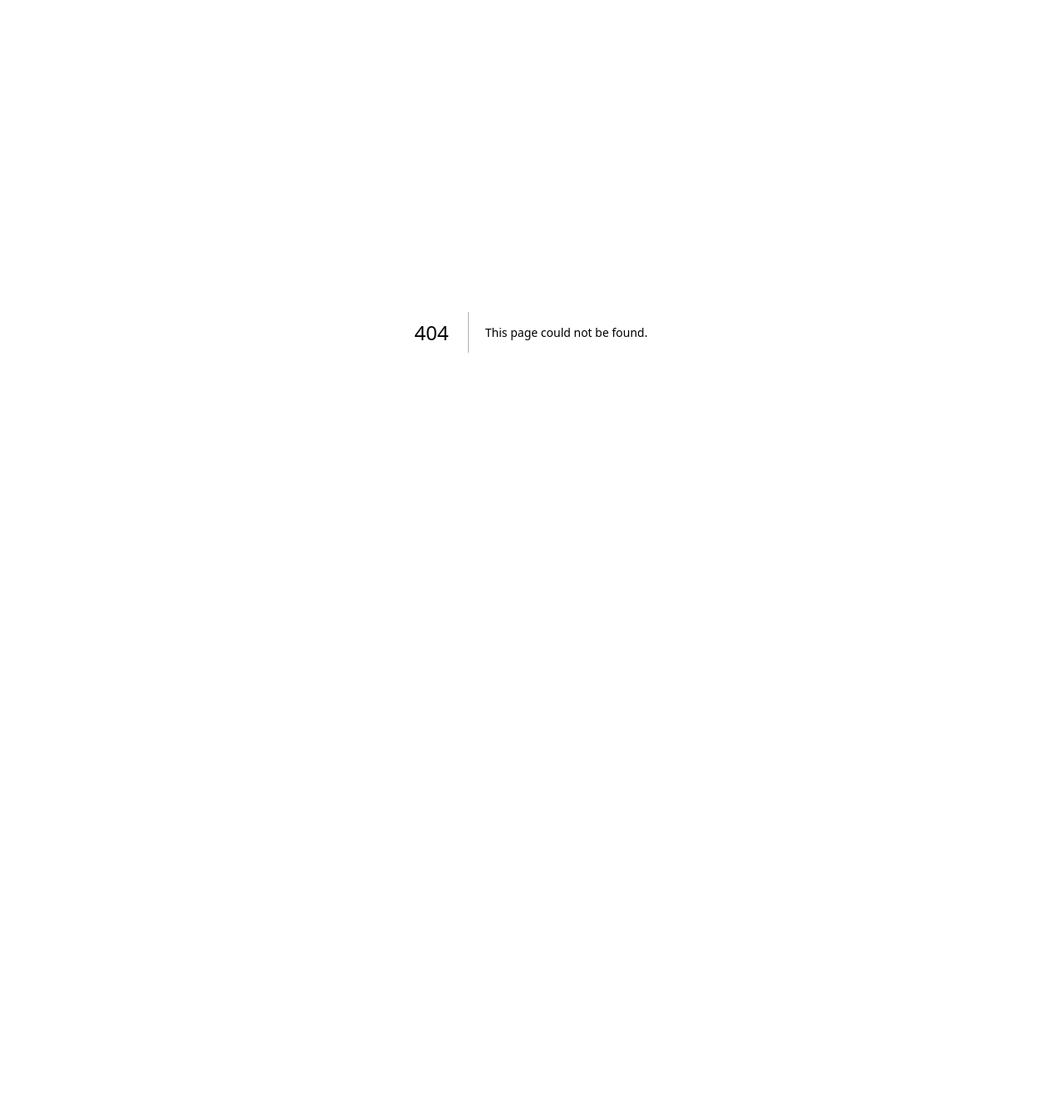
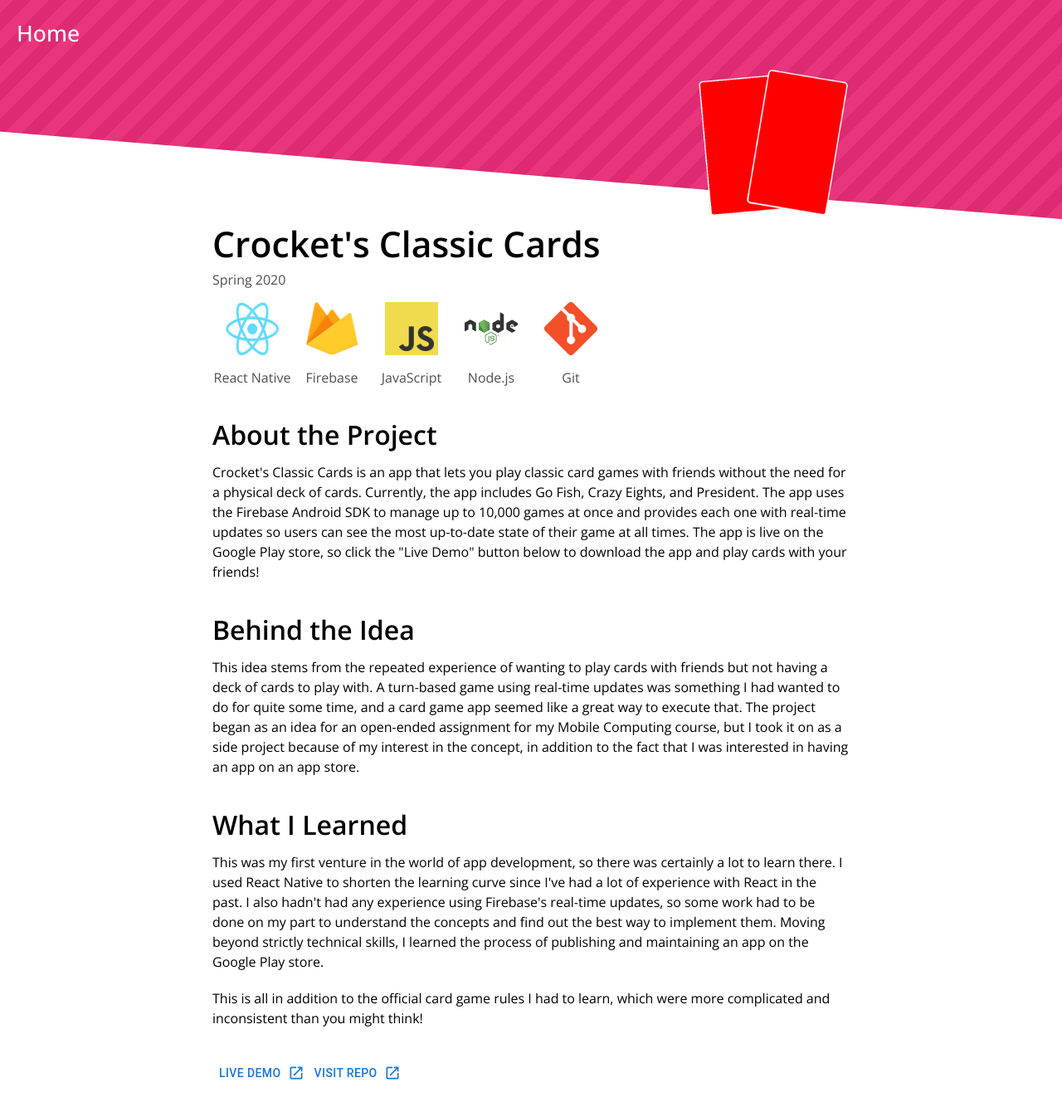
Before and after one commit to liamcr/portfolio-next, a Next.js app: page /crocketsClassicCards in a window 1280 px wide. Before the commit this address had no page. Shown: the top 1340 px of the page at 83% size. Before the commit the page ends 800 px from the top, so only its background shows below. Built offline with nearby package versions, Linux system fonts and the light colour scheme.

Commit message:
Add project page

```diff
--- /dev/null
+++ b/app/[projectId]/ProjectPageContent.module.css
@@ -0,0 +1,55 @@
+.projectPageContentContainer {
+  width: 60%;
+  margin: 0 auto;
+}
+
+.projectPageHeader {
+  font-weight: 600;
+  font-size: 32pt;
+  margin-bottom: 4px;
+}
+
+.projectPageSubtitle {
+  color: #4f4f4f;
+}
+
+.projectSectionHeader {
+  font-weight: 600;
+  font-size: 24pt;
+  margin-bottom: 12px;
+}
+
+.projectSectionBody {
+  margin-bottom: 36px;
+}
+
+.projectPreviewTechnologiesContainer {
+  margin-bottom: 36px;
+  display: flex;
+}
+
+.projectSectionBodyParagraph {
+  line-height: 1.5;
+}
+
+.projectIcon {
+  position: absolute;
+  transform: translateY(-184px);
+  max-width: 184px;
+  max-height: 184px;
+  right: 20%;
+}
+
+.projectSectionBody .projectSectionBodyParagraph:not(:last-child) {
+  margin-bottom: 20px;
+}
+
+@media only screen and (max-width: 700px) {
+  .projectPageContentContainer {
+    width: 90%;
+  }
+
+  .projectIcon {
+    right: 5%;
+  }
+}
--- /dev/null
+++ b/app/[projectId]/ProjectPageContent.tsx
@@ -0,0 +1,78 @@
+import React from "react";
+import TechnologyPreview from "../TechnologyPreview";
+import { Button, useMediaQuery } from "@mui/material";
+import OpenInNew from "@mui/icons-material/OpenInNew";
+import { Project } from "../../custom/projects";
+import styles from "./ProjectPageContent.module.css";
+import Image from "next/image";
+
+type ProjectPageContentProps = {
+  project: Project;
+};
+
+const ProjectPageContent: React.FC<ProjectPageContentProps> = ({ project }) => {
+  const isSmallScreen = useMediaQuery("(max-width: 700px)");
+
+  return (
+    <div className={styles.projectPageContentContainer}>
+      <Image
+        src={project.icon}
+        alt="Project Icon"
+        className={styles.projectIcon}
+      />
+      <div className={styles.projectPageHeader}>{project.name}</div>
+      <div className={styles.projectPageSubtitle}>{project.date}</div>
+      <div className={styles.projectPreviewTechnologiesContainer}>
+        {project.technologies
+          .slice(0, isSmallScreen ? 2 : undefined)
+          .map((technology, index) => (
+            <TechnologyPreview key={index} technologyID={technology} />
+          ))}
+      </div>
+      {project.sections.map((section, index) => (
+        <div className={styles.projectSection} key={index}>
+          <div className={styles.projectSectionHeader}>{section.header}</div>
+          <div className={styles.projectSectionBody}>
+            {section.bodyParagraphs.map((paragraph, index) => (
+              <div className={styles.projectSectionBodyParagraph} key={index}>
+                {paragraph}
+              </div>
+            ))}
+          </div>
+        </div>
+      ))}
+      <div className={styles.projectButtons}>
+        <Button
+          color="primary"
+          href={project.url}
+          target="_blank"
+          endIcon={<OpenInNew />}
+        >
+          Live Demo
+        </Button>
+        <Button
+          color="primary"
+          href={project.repoURL}
+          target="_blank"
+          endIcon={<OpenInNew />}
+        >
+          {project.backendRepoURL !== undefined
+            ? "Visit Frontend Repo"
+            : "Visit Repo"}
+        </Button>
+        {project.backendRepoURL && (
+          <Button
+            color="primary"
+            href={project.backendRepoURL ? project.backendRepoURL : "#"}
+            target="_blank"
+            endIcon={<OpenInNew />}
+          >
+            Visit Backend Repo
+          </Button>
+        )}
+      </div>
+    </div>
+  );
+};
+
+export default ProjectPageContent;
--- /dev/null
+++ b/app/[projectId]/page.module.css
@@ -0,0 +1,21 @@
+.projectPageContainer {
+  margin-bottom: 48px;
+}
+
+.backdropOverlay {
+  height: 100%;
+  width: 100%;
+}
+
+.stripedBackdrop {
+  height: 33vh;
+  clip-path: polygon(0px 0px, 100% 0%, 100% 100%, 0 60%);
+  background-color: rgba(0, 0, 0, 0.3);
+  background-image: repeating-linear-gradient(
+    -45deg,
+    transparent,
+    transparent 15px,
+    rgba(0, 0, 0, 0.2) 15px,
+    rgba(0, 0, 0, 0.2) 30px
+  );
+}
--- /dev/null
+++ b/app/[projectId]/page.tsx
@@ -0,0 +1,29 @@
+"use client";
+
+import { useRouter } from "next/navigation";
+import { projects } from "../../custom/projects";
+import ProjectPageContent from "./ProjectPageContent";
+import styles from "./page.module.css";
+
+export default function Project({ params }: any) {
+  const router = useRouter();
+  const projectId: string = params.projectId;
+
+  const project = projects[projectId];
+
+  if (!project) {
+    router.push("/");
+  }
+
+  return (
+    <div className={styles.projectPageContainer}>
+      <div className={styles.stripedBackdrop}>
+        <div
+          className={styles.backdropOverlay}
+          style={{ backgroundColor: project.colour, opacity: 0.7 }}
+        ></div>
+      </div>
+      <ProjectPageContent project={project} />
+    </div>
+  );
+}
--- a/custom/projects.ts
+++ b/custom/projects.ts
@@ -4,8 +4,28 @@
 import SmashAPIIcon from "../public/smashAPIIcon.svg";
 import CardsIcon from "../public/cardsIcon.png";
 import TrainTrackIcon from "../public/trainTrackIcon.png";
+import { StaticImageData } from "next/image";
 
-export const projects = {
+export type Project = {
+  name: string;
+  date: string;
+  technologies: string[];
+  url: string;
+  repoURL: string;
+  backendRepoURL?: string;
+  colour: string;
+  icon: StaticImageData;
+  sections: Section[];
+};
+
+type Section = {
+  header: string;
+  bodyParagraphs: string[];
+};
+
+export const projects: {
+  [key: string]: Project;
+} = {
   trainTrack: {
     name: "Train Track",
     date: "Summer 2020 - Summer 2021",
@@ -74,7 +94,7 @@
     name: "Smash API",
     date: "Winter 2020",
     technologies: ["awsLambda", "python", "awsDynamoDB", "awsS3", "git"],
-    url: "https://smashultimate.ca",
+    url: "https://master.d1d2v8r7w4rv6r.amplifyapp.com/",
     repoURL: "https://github.com/liamcr/smash-api-documentation-site",
     colour: "hsl(0, 100%, 63%)",
     icon: SmashAPIIcon,
```
